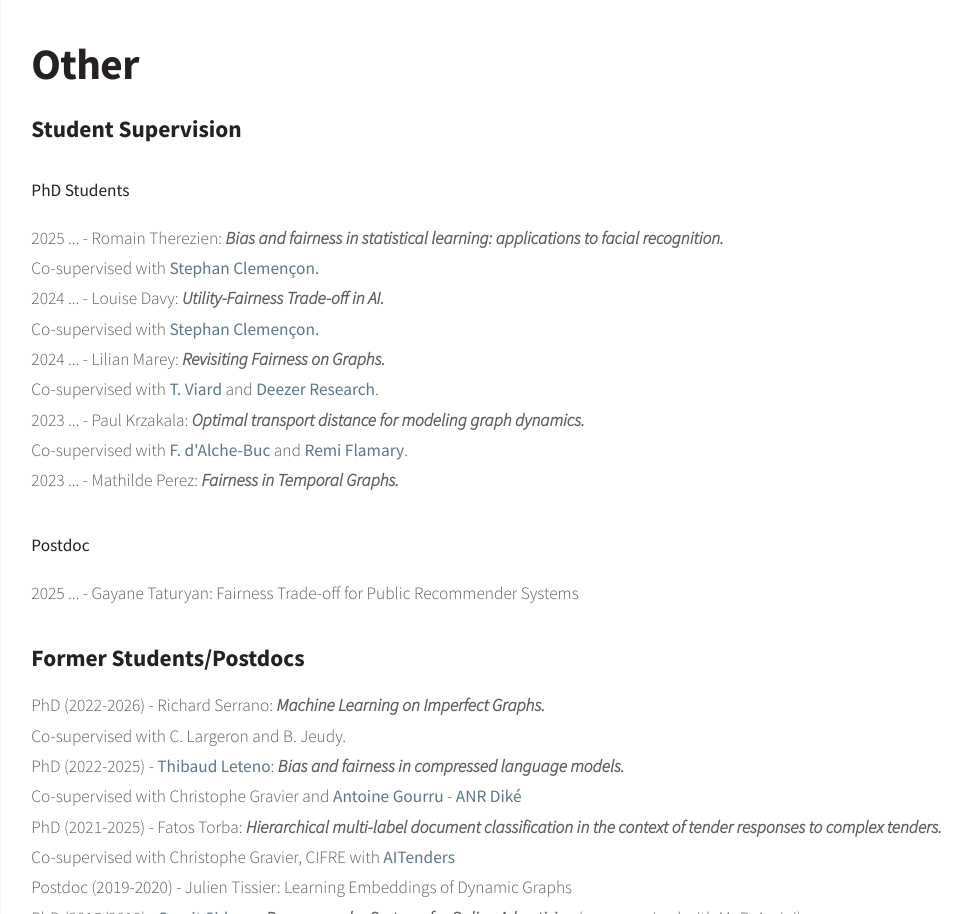
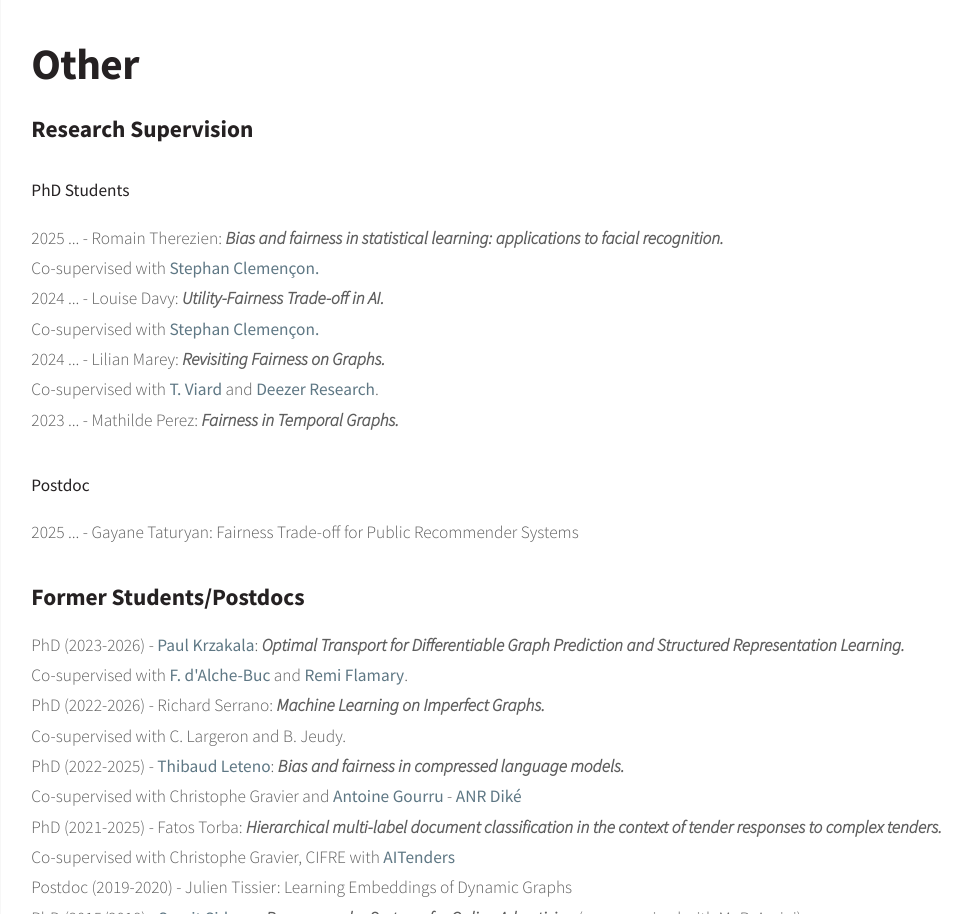
Before and after one commit to laclauc/laclauc.github.io, a plain HTML site: page research.html in a window 1280 px wide. Shown: the part 1987-2901 px from the top of the page, without its empty margins (39-1010 px from the left). Drawn offline with Linux system fonts and the light colour scheme; files whose address does not match are found by name.

Commit message:
update research

```diff
--- a/research.html
+++ b/research.html
@@ -108,7 +108,7 @@
                                 <header>
                                 <h2>Other</h2>
                               </header>
-                                    <h3>Student Supervision</h3>
+                                    <h3>Research Supervision</h3>
                                     <br/>
                                     <p>
                                       <b>PhD Students</b>
@@ -119,9 +119,7 @@
                                           <br/>Co-supervised with <a href="https://perso.telecom-paristech.fr/clemenco/" target=_blank>Stephan Clemençon.</a></li>
                                         <li> 2024 ... - Lilian Marey: <span class="papertitle">Revisiting Fairness on Graphs.</span>
                                           <br>Co-supervised with <a href="https://www.telecom-paris.fr/tiphaine-viard" target=_blank>T. Viard</a> and <a href="https://research.deezer.com/projects/" target=_blank>Deezer Research</a>.</li>
-                                        <li> 2023 ... - Paul Krzakala: <span class="papertitle">Optimal transport distance for modeling graph dynamics.</span>
-                                          <br>Co-supervised with <a href="https://www.telecom-paris.fr/florence-dalche-buc" target=_blank>F. d'Alche-Buc</a> and <a href="http://remi.flamary.com/" target=_blank>Remi Flamary</a>.</li>
-                                        <li> 2023 ... - Mathilde Perez: <span class="papertitle">Fairness in Temporal Graphs.</span></li>
+                                          <li> 2023 ... - Mathilde Perez: <span class="papertitle">Fairness in Temporal Graphs.</span></li>
                                         </ul>
                                     </p>
                                     <p>
@@ -142,7 +140,9 @@
                                   -->
                                     <h3>Former Students/Postdocs</h3>
                                     <p>
-                                      <ul>
+                                      <ul>  <li> PhD (2023-2026) - <a href="https://krzakalapaul.github.io/" target="_blank">Paul Krzakala</a>: <span class="papertitle">Optimal Transport for Differentiable Graph Prediction and Structured Representation Learning.</span>
+                                          <br>Co-supervised with <a href="https://www.telecom-paris.fr/florence-dalche-buc" target=_blank>F. d'Alche-Buc</a> and <a href="http://remi.flamary.com/" target=_blank>Remi Flamary</a>.</li>
+
                                         <li> PhD (2022-2026) - Richard Serrano: <span class="papertitle">Machine Learning on Imperfect Graphs.</span>
                                           <br/>Co-supervised with C. Largeron and B. Jeudy.</li>
                                         <li> PhD (2022-2025) - <a href="https://letenothibaud.github.io/" target="_blank">Thibaud Leteno</a>: <span class="papertitle">Bias and fairness in compressed language models.</span>
```
